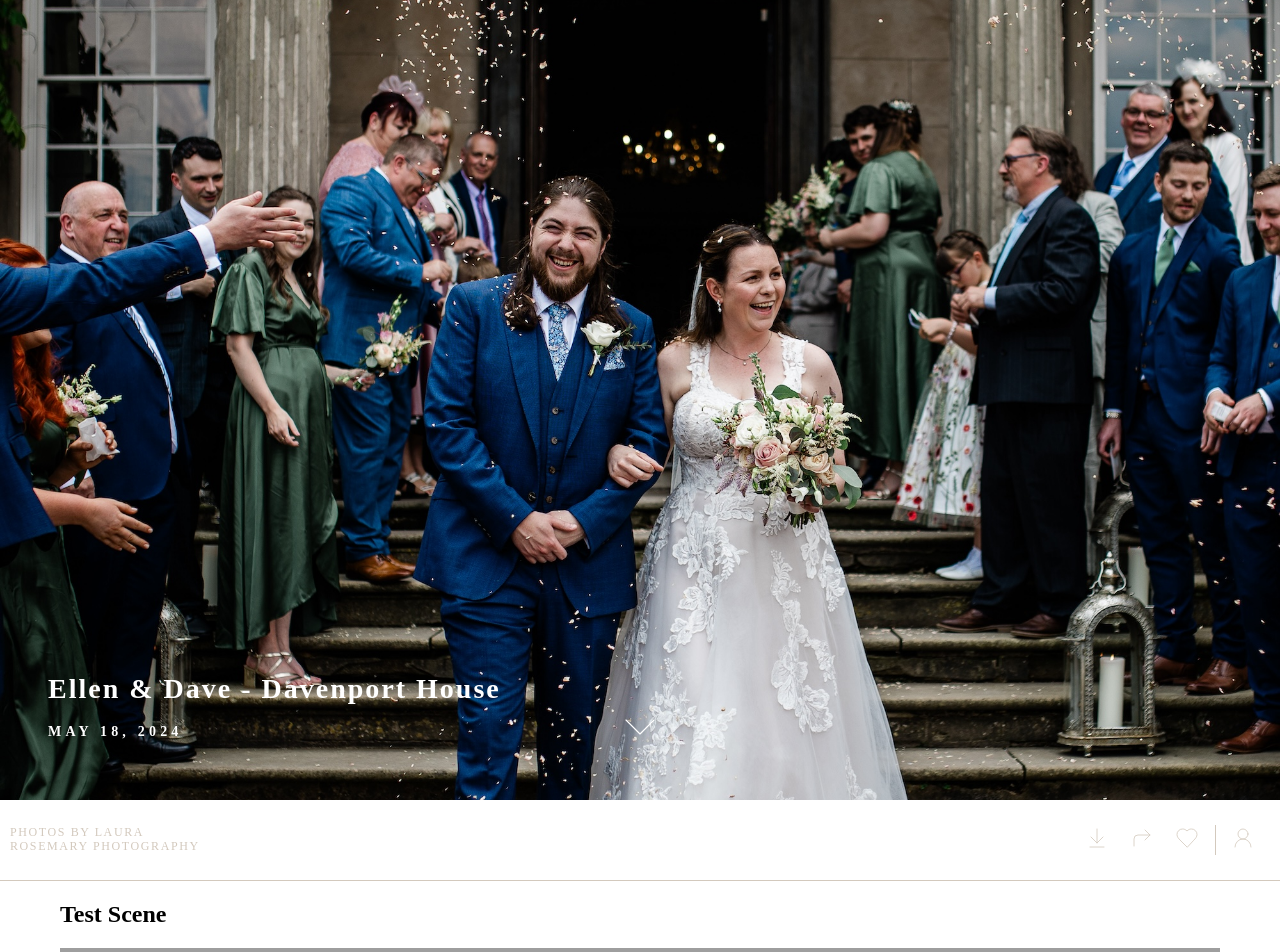
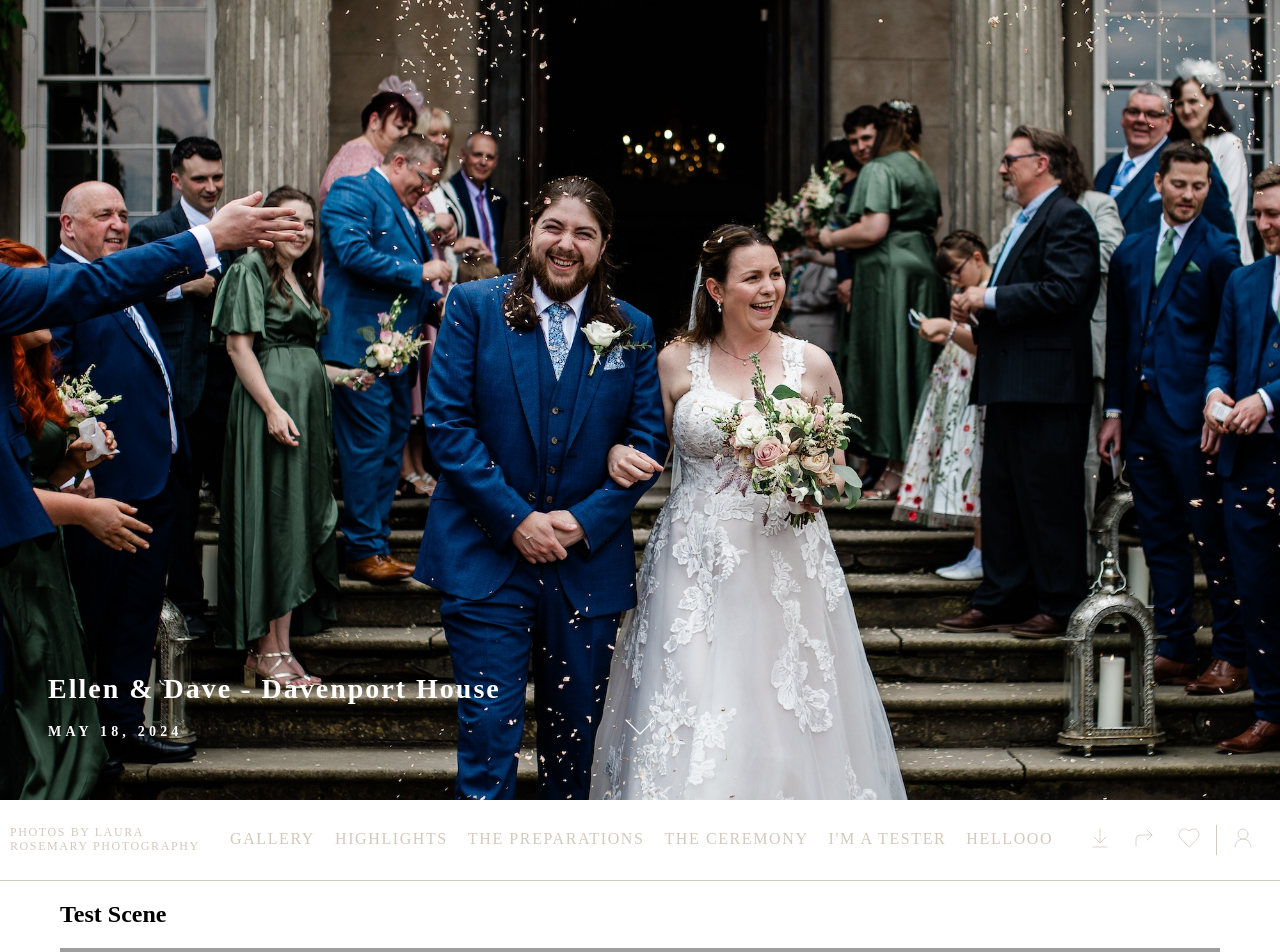
Before and after one commit to ellaroosmarijn/laura-photography, a Next.js app: page / in a window 1280 px wide. Shown: the top 952 px of the page. Built offline with nearby package versions, Linux system fonts and the light colour scheme; grey boxes are pictures that could not be loaded; a web font is replaced by a local one.

Commit message:
add links for testing

```diff
--- a/app/page.tsx
+++ b/app/page.tsx
@@ -3,6 +3,17 @@ import { Header } from "components/header"
 import { Scene } from "components/scene"
 
 export default function Page() {
+  const links = [
+    { name: "Gallery", path: "#" },
+    { name: "Highlights", path: "#highlights" },
+    { name: "The Preparations", path: "#" },
+    { name: "The Ceremony", path: "#" },
+    { name: "I'm a tester", path: "#" },
+    { name: "HElloooo", path: "#" },
+    { name: "blahhhhhhhh", path: "#" },
+    { name: "djbkliuhIUBHDUIUH", path: "#" },
+  ]
+
   return (
     <>
       <GalleryHero
@@ -11,7 +22,7 @@ export default function Page() {
         title="Ellen & Dave - Davenport House"
         subtitle="May 18, 2024"
       />
-      <Header />
+      <Header links={links} />
       <div style={{ width: "100%", height: "1000px" }}>
         <Scene />
       </div>
```
